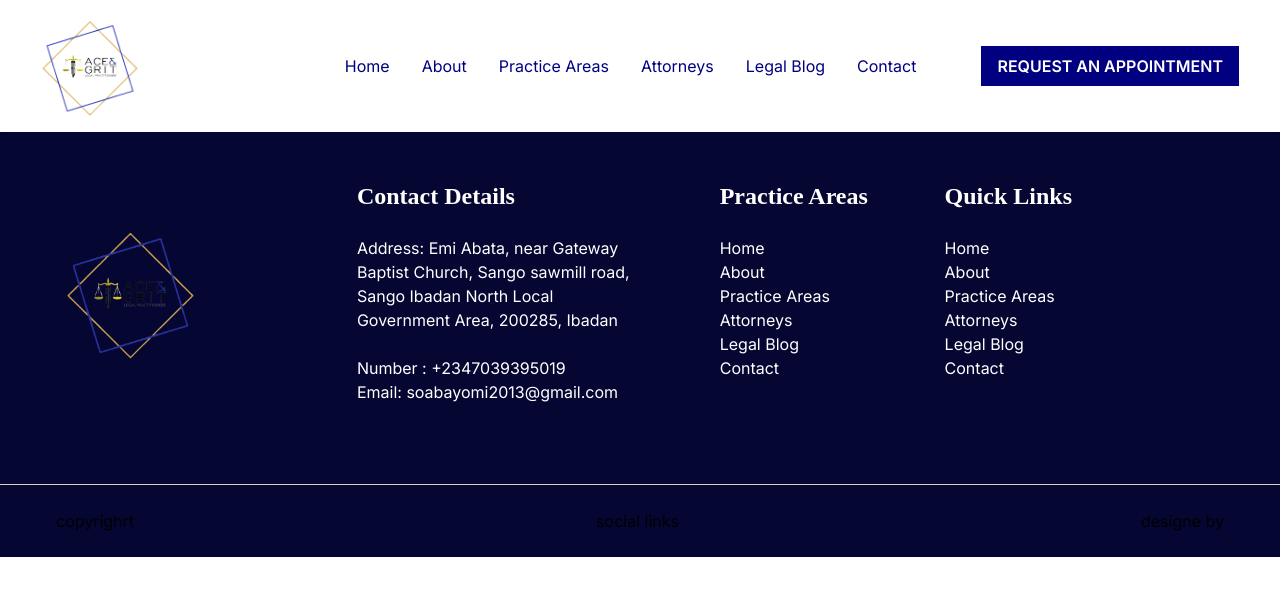
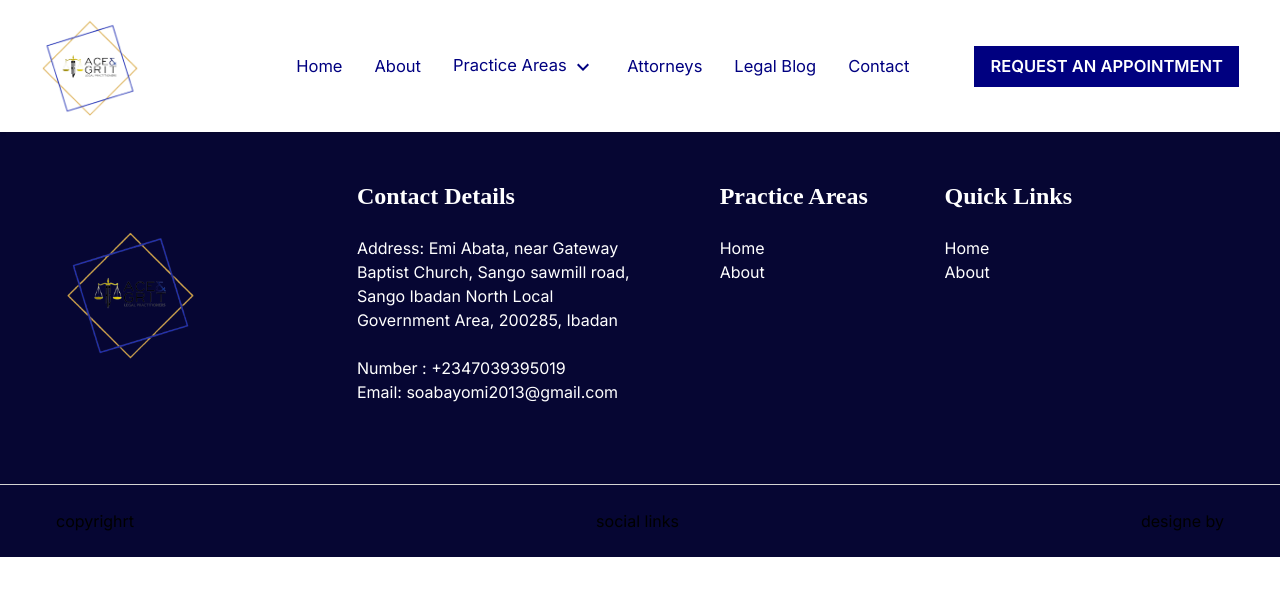
Before and after one commit to bolowys33/ace-grit, a Next.js app: page / in a window 1280 px wide. Shown: the top 596 px of the page. Built offline with nearby package versions, Linux system fonts and the light colour scheme.

Commit message:
Add practice area to header

```diff
--- a/components/Header.tsx
+++ b/components/Header.tsx
@@ -1,18 +1,27 @@
 "use client";
 import Link from "next/link";
-import { links } from "@/constants/links";
+import { links, links2, practiceAreas } from "@/constants/links";
 import logo from "@/public/assets/logo.png";
 import Image from "next/image";
 import { Container } from "@mui/material";
-import { Close, Menu } from "@mui/icons-material";
+import { Close, KeyboardArrowDown, Menu } from "@mui/icons-material";
 import { useState } from "react";
 import Button from "./Button";
 
 const Header = () => {
     const [menuOpen, setMenuOpen] = useState<boolean>(false);
+    const [showArea, setShowArea] = useState<boolean>(false);
 
     const handleMenu = () => {
         setMenuOpen(!menuOpen);
+    };
+
+    const handleShowArea = () => {
+        setShowArea(true);
+    };
+
+    const handleCloseArea = () => {
+        setShowArea(false);
     };
 
     return (
@@ -22,18 +31,50 @@ const Header = () => {
                     <div>
                         <Image src={logo} alt="brand logo" width={100} />
                     </div>
-                    <ul className="lg:space-x-1 xl:space-x-4 hidden lg:flex items-center ">
+                    <ul className="lg:space-x-1 xl:space-x-4 hidden lg:flex items-center text-[16.5px] ">
                         {links.map((link) => (
                             <li key={link.path}>
                                 <Link
                                     href={link.path}
-                                    className="link text-navy hover:border-b hover:border-navy">
+                                    className="link text-navy hover:border-b hover:border-navy ">
                                     {link.name}
                                 </Link>
                             </li>
                         ))}
                         <li>
-                            <Button title="request an appointment" classes="ml-6 lg:ml-10" />
+                            <Link
+                            onMouseEnter={handleShowArea}
+                            onMouseLeave={handleCloseArea}
+                                href={"/practic-areas"}
+                                className="link relative text-navy hover:border-b hover:border-navy">
+                                Practice Areas <KeyboardArrowDown />
+                            </Link>
+                            {showArea && (
+                                <div className="absolute">
+                                    <ul>
+                                        {practiceAreas.map((area) => (
+                                            <li key={area.path}>
+                                                <Link href={area.path}>area.name</Link>
+                                            </li>
+                                        ))}
+                                    </ul>
+                                </div>
+                            )}
+                        </li>
+                        {links2.map((link) => (
+                            <li key={link.path}>
+                                <Link
+                                    href={link.path}
+                                    className="link text-navy hover:border-b hover:border-navy ">
+                                    {link.name}
+                                </Link>
+                            </li>
+                        ))}
+                        <li>
+                            <Button
+                                title="request an appointment"
+                                classes="ml-6 lg:ml-10"
+                            />
                         </li>
                     </ul>
                     <button
--- a/constants/links.ts
+++ b/constants/links.ts
@@ -1,6 +1,17 @@
 import { NavLink } from "@/interfaces/navlink";
 
 export const links: NavLink[] = [
+    { name: "Home", path: "/" },
+    { name: "About", path: "/about" },
+];
+
+export const links2: NavLink[] = [
+    { name: "Attorneys", path: "/attorneys" },
+    { name: "Legal Blog", path: "/legal-blog" },
+    { name: "Contact", path: "/contact" },
+];
+
+export const practiceAreas: NavLink[] = [
     { name: "Home", path: "/" },
     { name: "About", path: "/about" },
     { name: "Practice Areas", path: "/practice-areas" },
```
